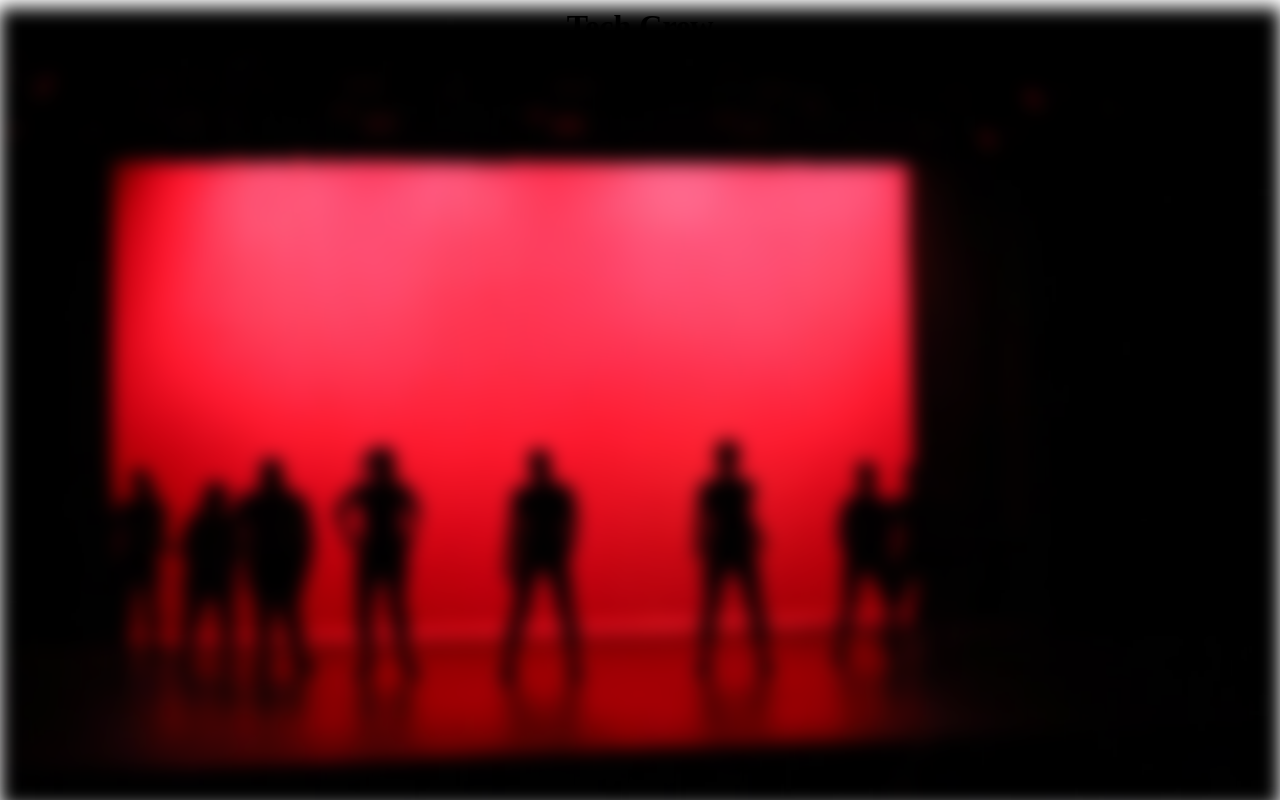
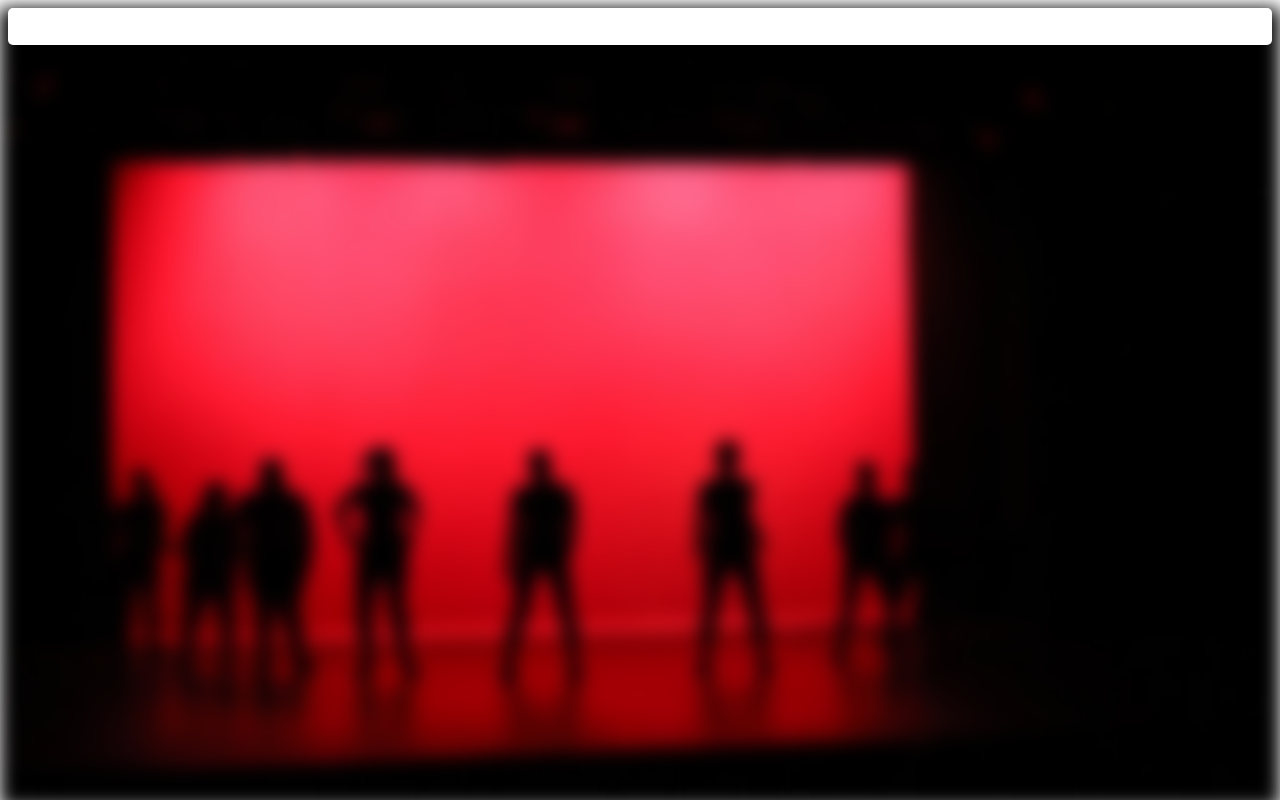
Before and after one commit to jd2012/sagetechcrew, a plain HTML site: page index.html in a window 1280 px wide. Drawn offline with Linux system fonts and the light colour scheme.

Commit message:
Update style.css

```diff
--- a/style.css
+++ b/style.css
@@ -23,7 +23,8 @@
     margin-bottom: 5px;
     margin-top: 5px;
     margin-right: 5px;
+    background: white;
 }
-h1.header {
+.header_text {
     color: white;
 }
```
